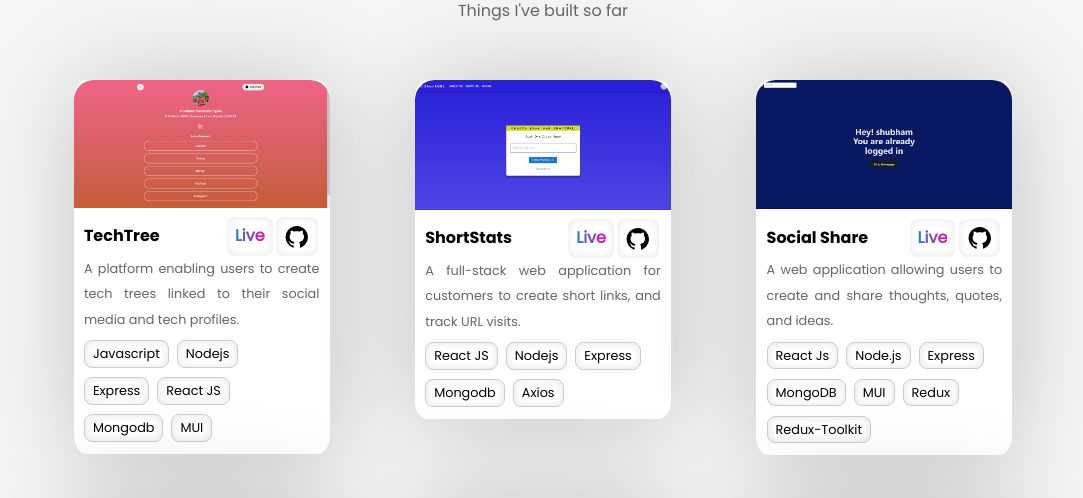
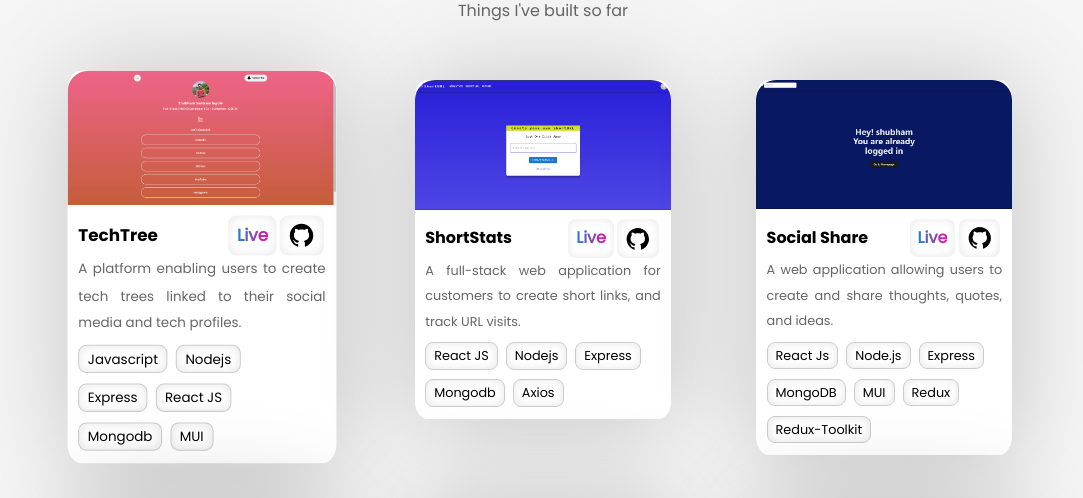
Before and after one commit to i9shubham/Portfolio, a React (Create React App) app: page / in a window 1280 px wide. In both pictures the pointer is over the element 298 px from the left and 3618 px from the top of the page. Shown: the part 3352-3850 px from the top of the page, without its empty margins (97-1180 px from the left). Built offline with nearby package versions, Linux system fonts and the light colour scheme; grey boxes are pictures that could not be loaded.

Commit message:
add: project hover effect

```diff
--- a/src/Components/project/Project.css
+++ b/src/Components/project/Project.css
@@ -1,4 +1,5 @@
 .project {
+    cursor:default;
     display: flex;
     flex-direction: column;
     height: auto;
@@ -9,6 +10,11 @@
     box-shadow: 2px 2px 100px rgba(0, 0, 0, 0.2);
     border-radius: 5%;
     margin-bottom: 5vh;
+}
+
+.project:hover {
+    transform: scale(1.05);
+    transition: 0.5s;
 }
 
 .project-img img {
@@ -40,7 +46,7 @@
     justify-content: space-around;
 }
 
-.project-link{
+.project-link {
     height: 32px;
     box-shadow: inset 0 0 10px 0 rgba(0, 0, 0, 0.1);
     border-radius: 8px;
@@ -60,7 +66,7 @@
     font-weight: bold;
 }
 
-.github{
+.github {
     display: contents;
 }
 
@@ -75,7 +81,7 @@
     color: #000;
 }
 
-.project-description{
+.project-description {
     font-size: 0.8rem;
     color: #666666;
 
```
